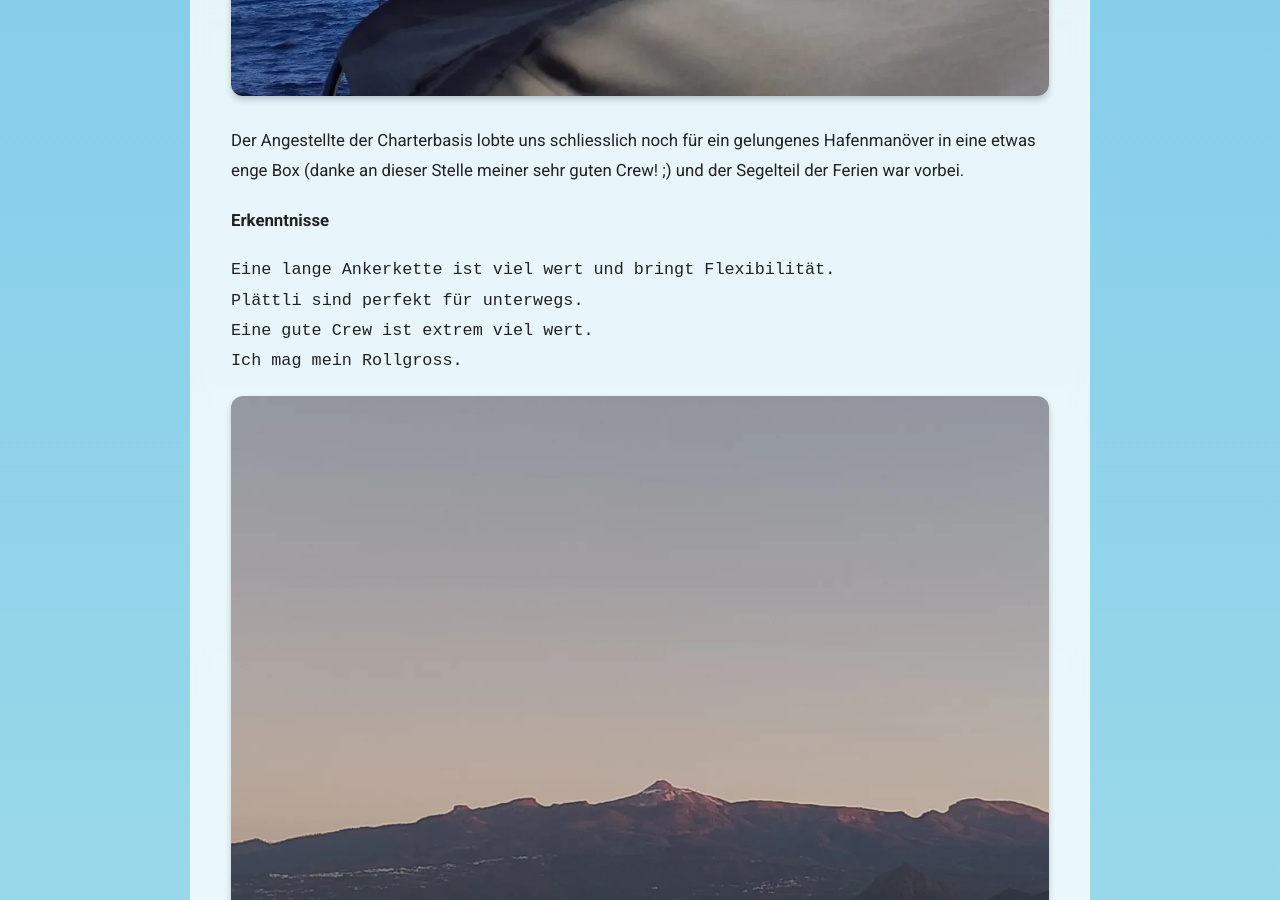
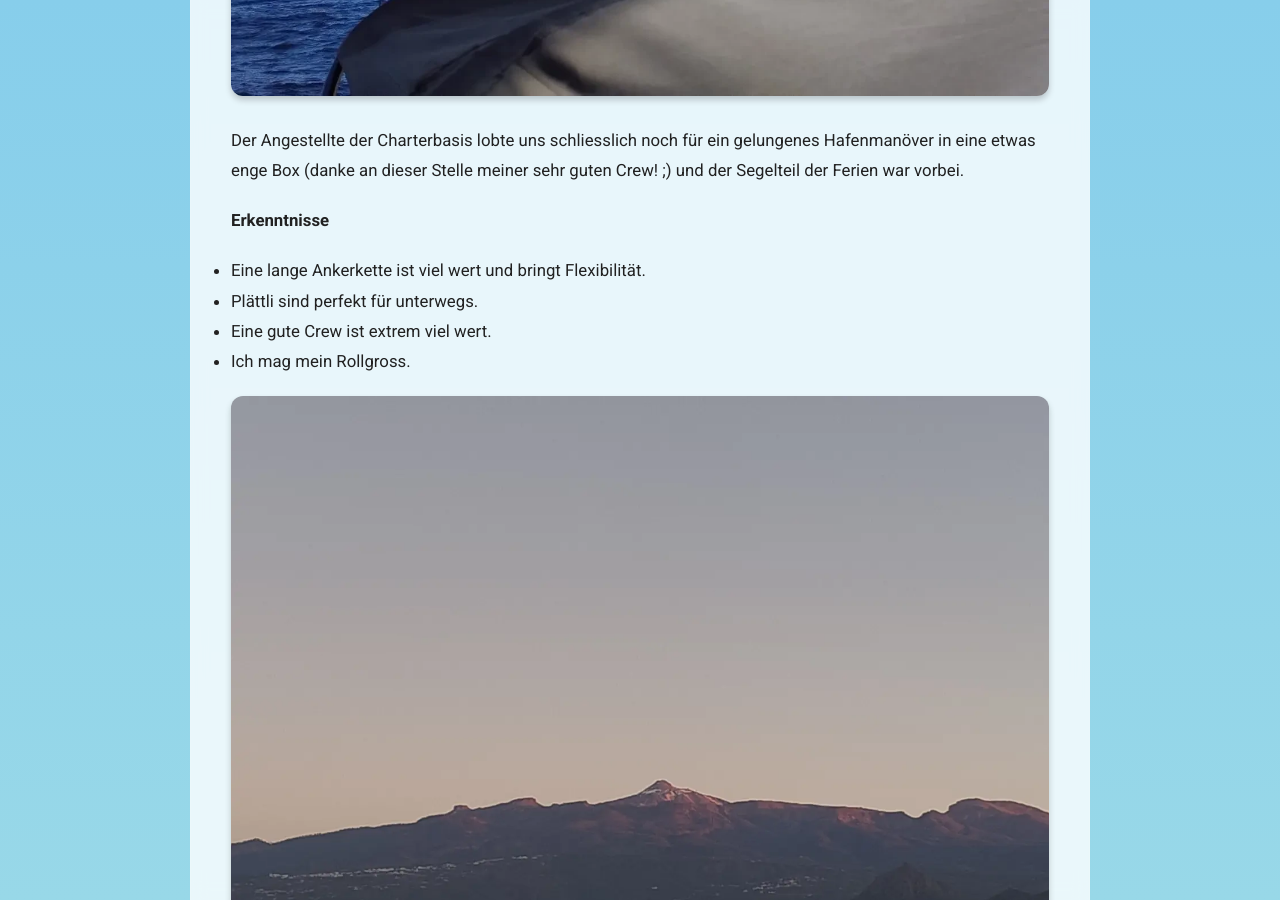
Before and after one commit to relyant/relyant.github.io, a Jekyll site: the page built from _posts/2026-02-02-segeln-auf-den-kanaren.md, in a window 1280 px wide and 900 px high, scrolled down 5179 px. Built offline with Jekyll 4.4.1, drawn with Linux system fonts in a browser that asks for light colours.

```diff
--- a/_posts/2026-02-02-segeln-auf-den-kanaren.md
+++ b/_posts/2026-02-02-segeln-auf-den-kanaren.md
@@ -38,10 +38,10 @@ Der Angestellte der Charterbasis lobte uns schliesslich noch für ein gelungenes
 
 <b>Erkenntnisse</b>
 
-    Eine lange Ankerkette ist viel wert und bringt Flexibilität.
-    Plättli sind perfekt für unterwegs.
-    Eine gute Crew ist extrem viel wert.
-    Ich mag mein Rollgross.
+- Eine lange Ankerkette ist viel wert und bringt Flexibilität.
+- Plättli sind perfekt für unterwegs.
+- Eine gute Crew ist extrem viel wert.
+- Ich mag mein Rollgross.
 
 
 ![Image](/assets/images/d84e6defa50c057924b03e51f17d324f.webp)
```
